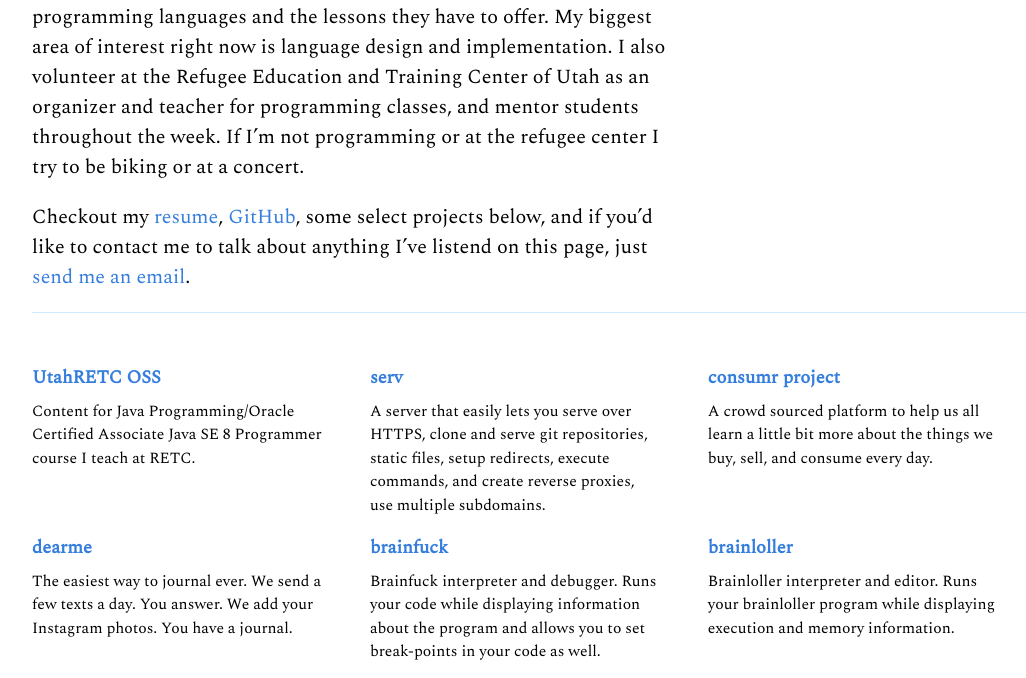
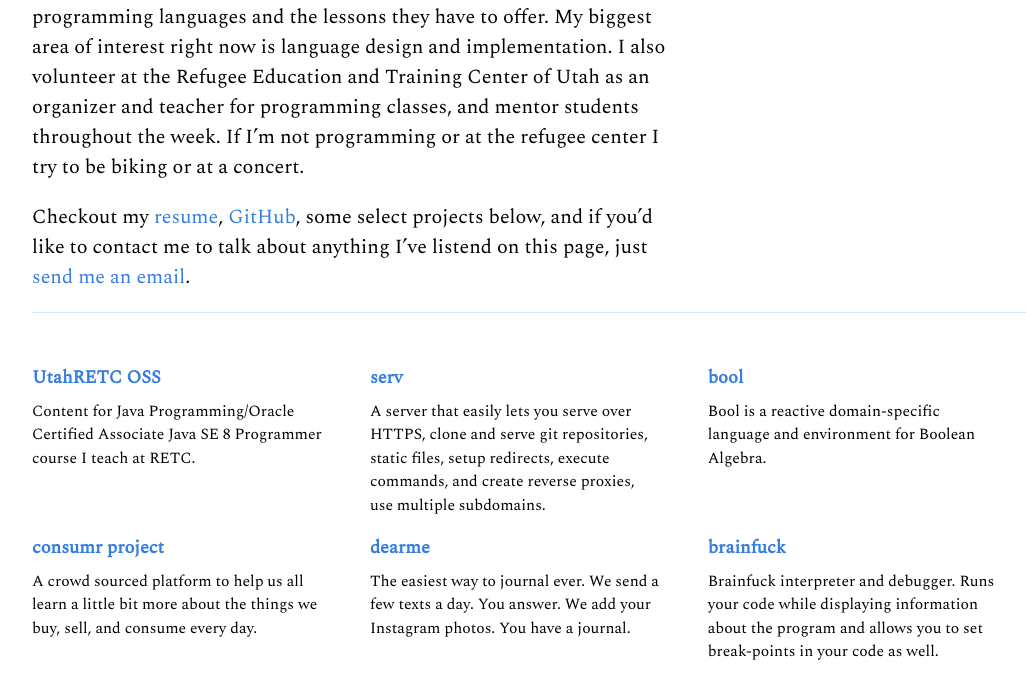
Before and after one commit to minond/site, a plain HTML site: page index.html in a window 1280 px wide. Shown: the part 122-800 px from the top of the page, without its empty margins (32-1058 px from the left). Drawn offline with nearby package versions, Linux system fonts and the light colour scheme.

Commit message:
linking to bool project

```diff
--- a/index.html
+++ b/index.html
@@ -89,6 +89,12 @@
           </div>
 
           <div class="project">
+            <h3><a class="blue link sitelink" href="https://github.com/minond/bool">bool</a></h3>
+            <p>Bool is a reactive domain-specific language and environment for
+            Boolean Algebra.</p>
+          </div>
+
+          <div class="project">
             <h3><a class="blue link sitelink" href="https://github.com/consumr-project/cp">consumr project</a></h3>
             <p>A crowd sourced platform to help us all learn a little bit more about
             the things we buy, sell, and consume every day.</p>
```
